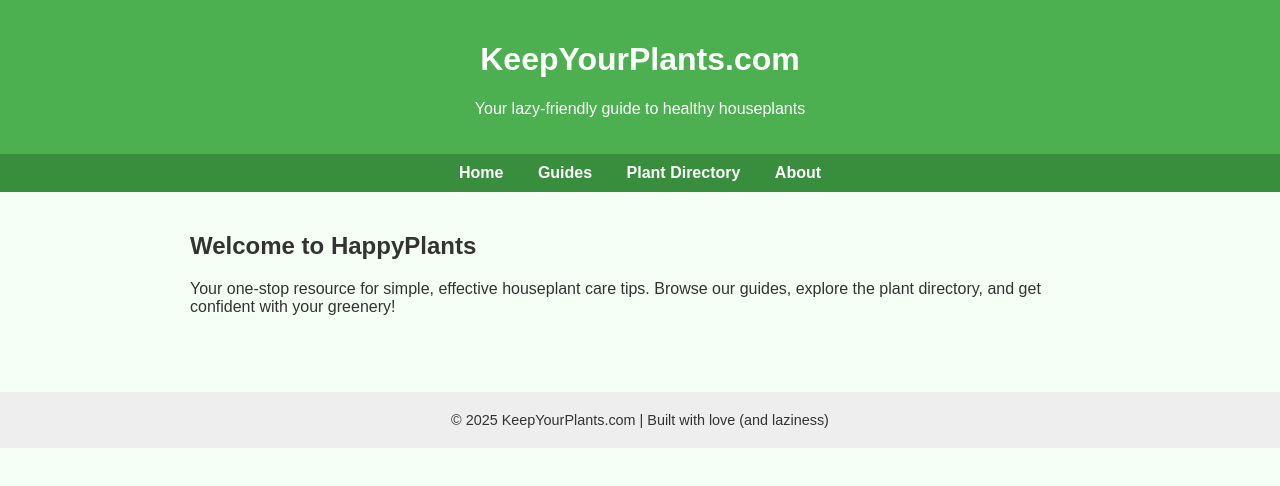
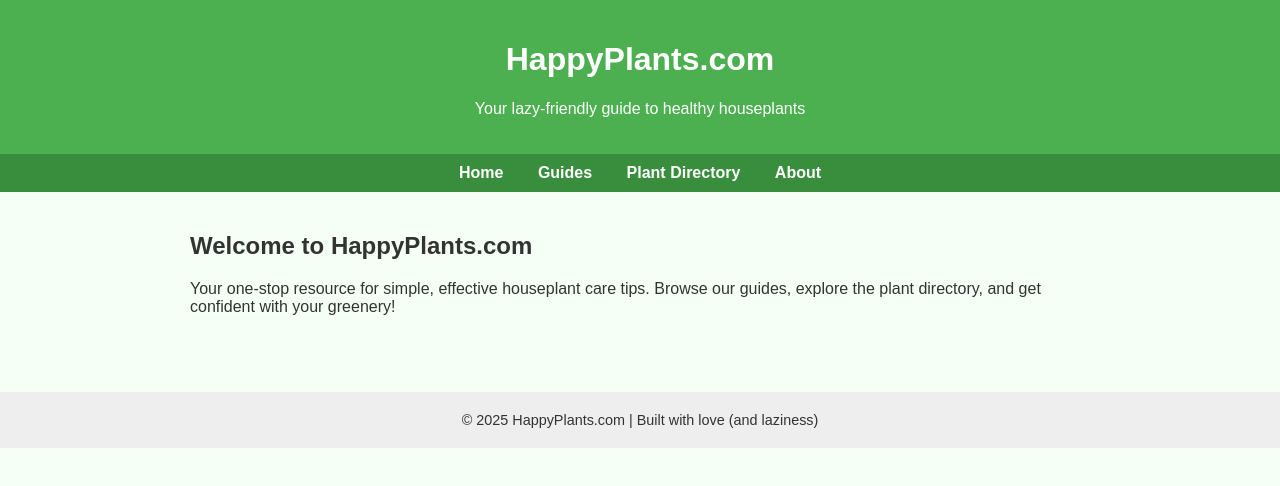
Before and after one commit to beneeclarkee/HappyPlants, a plain HTML site: page index.html in a window 1280 px wide. Drawn offline with Linux system fonts and the light colour scheme.

Commit message:
Update index.html

```diff
--- a/index.html
+++ b/index.html
@@ -4,7 +4,7 @@
   <meta charset="UTF-8">
   <meta name="viewport" content="width=device-width, initial-scale=1.0">
   <meta name="description" content="Your guide to thriving houseplants. Care tips, plant guides, and more.">
-  <title>HappyPlants</title>
+  <title>HappyPlants.com</title>
   <style>
     body {
       font-family: Arial, sans-serif;
@@ -53,7 +53,7 @@
 </head>
 <body>
   <header>
-    <h1>KeepYourPlants.com</h1>
+    <h1>HappyPlants.com</h1>
     <p>Your lazy-friendly guide to healthy houseplants</p>
   </header>
 
@@ -65,12 +65,12 @@
   </nav>
 
   <div class="container">
-    <h2>Welcome to HappyPlants</h2>
+    <h2>Welcome to HappyPlants.com</h2>
     <p>Your one-stop resource for simple, effective houseplant care tips. Browse our guides, explore the plant directory, and get confident with your greenery!</p>
   </div>
 
   <footer>
-    &copy; 2025 KeepYourPlants.com | Built with love (and laziness)
+    &copy; 2025 HappyPlants.com | Built with love (and laziness)
   </footer>
 </body>
 </html>
```
